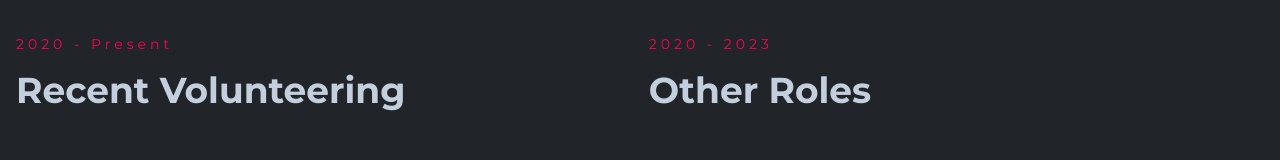
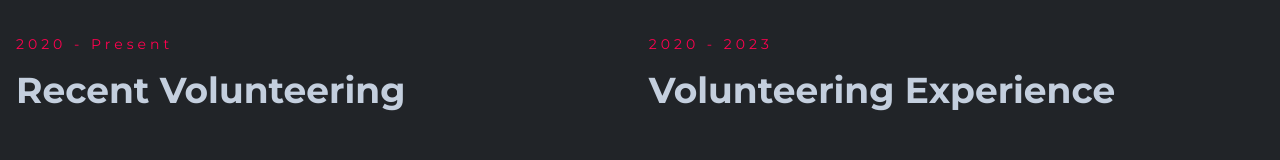
Before and after one commit to Jossyboydgenius/Speakers-portfolio, a React (Create React App) app: page / in a window 1280 px wide. Both pictures are taken after a click on the item "Volunteering". Shown: the part 4507-4667 px from the top of the page. Built offline with nearby package versions, Linux system fonts and the light colour scheme.

Commit message:
Refactor Volunteering component to update section title

```diff
--- a/src/components/resume/Volunteering.js
+++ b/src/components/resume/Volunteering.js
@@ -43,7 +43,7 @@
       <div>
         <div className="py-6 lgl:py-12 font-titleFont flex flex-col gap-4">
           <p className="text-sm text-designColor tracking-[4px]">2020 - 2023</p>
-          <h2 className="text-3xl md:text-4xl font-bold">Other Roles</h2>
+          <h2 className="text-3xl md:text-4xl font-bold">Volunteering Experience</h2>
         </div>
         <div className="mt-6 lgl:mt-14 w-full h-[1000px] border-l-[6px] border-l-black border-opacity-30 flex flex-col gap-10">
           <ResumeCard
```
